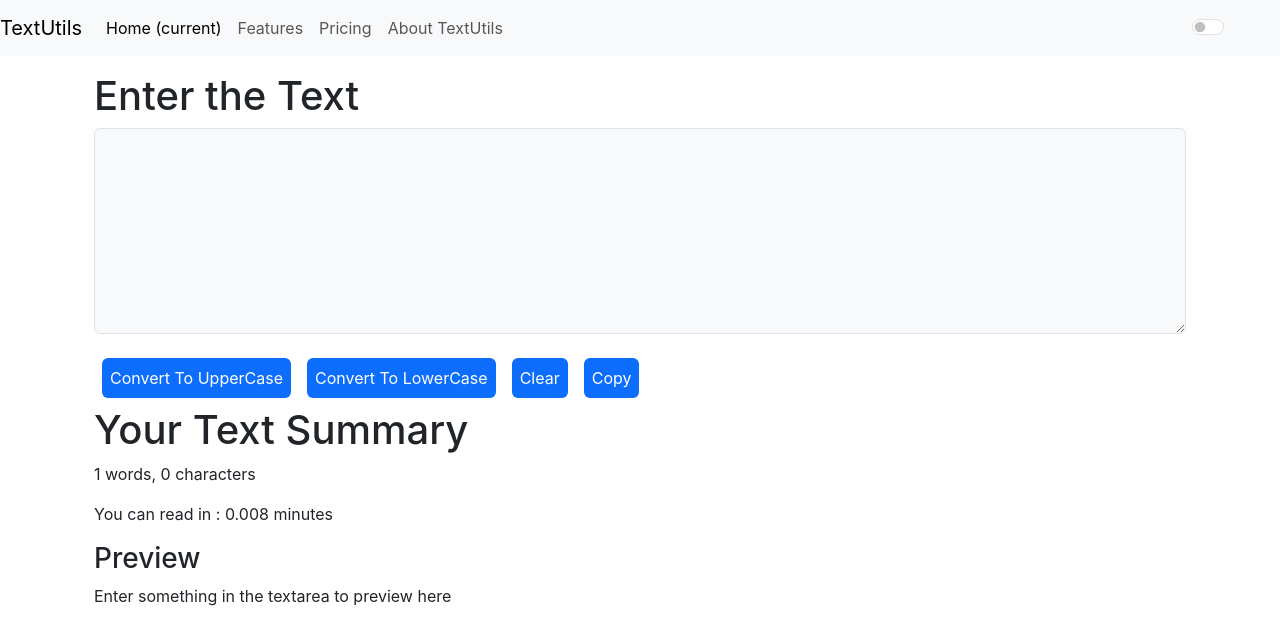
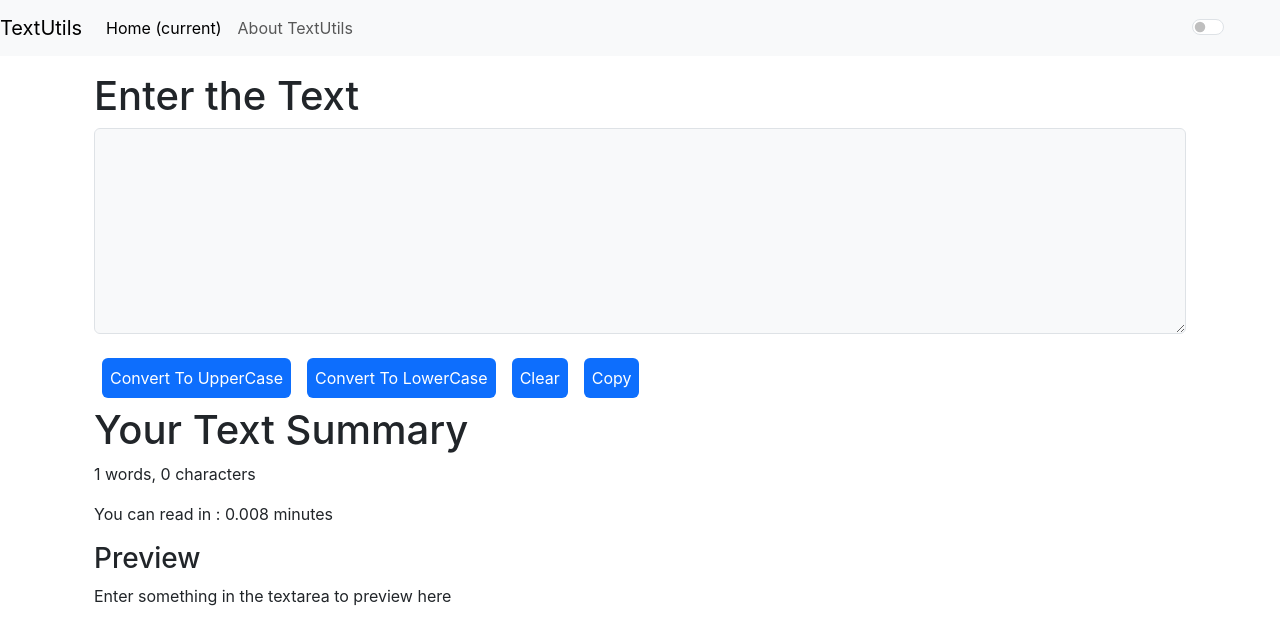
Before and after one commit to yogeshkumar98169/TextFlix, a React (Create React App) app: page / in a window 1280 px wide. Shown: the top 644 px of the page. Built offline with nearby package versions, Linux system fonts and the light colour scheme.

Commit message:
"Fixed major bug for routing and added routing feature"

```diff
--- a/package.json
+++ b/package.json
@@ -9,7 +9,7 @@
     "build": "^0.1.4",
     "react": "^18.2.0",
     "react-dom": "^18.2.0",
-    "react-router-dom": "^5.2.0",
+    "react-router-dom": "^5.3.4",
     "react-scripts": "5.0.1",
     "web-vitals": "^2.1.4"
   },
--- a/src/App.js
+++ b/src/App.js
@@ -4,7 +4,7 @@ import About from "./components/About";
 import Navbar from "./components/Navbar.js";
 import TextForm from "./components/TextForm";
 import Alert from "./components/Alert";
-import { BrowserRouter as Router, Switch, Route, Link } from "react-router-dom"
+import { BrowserRouter as Router, Switch, Route } from "react-router-dom"
 function App() {
   const [mode, setMode] = useState('light');  //!Whether dark mode is enabled or not
   const [alert, setAlert] = useState(null);
@@ -45,7 +45,7 @@ function App() {
               <About />
             </Route>
             <Route path="/">
-              <TextForm showAlert={showAlert} heading="Enter the Text" mode={mode}></TextForm>
+              <TextForm showAlert={showAlert} heading="Enter the Text" mode={mode} />
             </Route>
           </Switch>
 
--- a/src/components/Navbar.js
+++ b/src/components/Navbar.js
@@ -1,10 +1,10 @@
 import React from "react";
 import PropTypes from "prop-types";
-
+import { Link } from "react-router-dom"
 export default function Navbar(props) {
   return (
     <nav className={`navbar navbar-expand-lg navbar-${props.mode} bg-${props.mode}`}>
-      <a className="navbar-brand" href="/">
+      <a className="navbar-brand" to="/">
         {props.title}
       </a>
       <button
@@ -20,23 +20,15 @@ export default function Navbar(props) {
       </button>
       <div className="collapse navbar-collapse" id="navbarNavAltMarkup">
         <div className="navbar-nav">
-          <a className="nav-item nav-link active" href="/">
+          <Link className="nav-item nav-link active" to="/">
             Home <span className="sr-only">(current)</span>
-          </a>
-          <a className="nav-item nav-link" href="/">
-            Features
-          </a>
-          <a className="nav-item nav-link" href="/">
-            Pricing
-          </a>
-          <a
+          </Link>
+          <Link
             className="nav-item nav-link"
-            href="/"
-            tabIndex="-1"
-            aria-disabled="true"
+            to="/about"
           >
             {props.aboutText}
-          </a>
+          </Link>
         </div>
       </div>
       <div className={`form-check form-switch text-${props.mode === 'dark' ? 'light' : 'dark'} mx-5`}>
```
Also changed, not shown: 1 other file (tests, documents, lock files or other folders).
